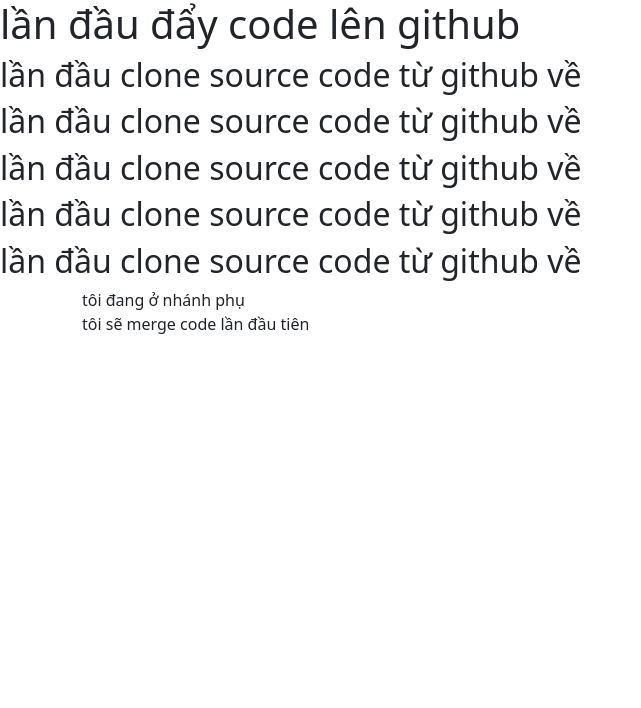
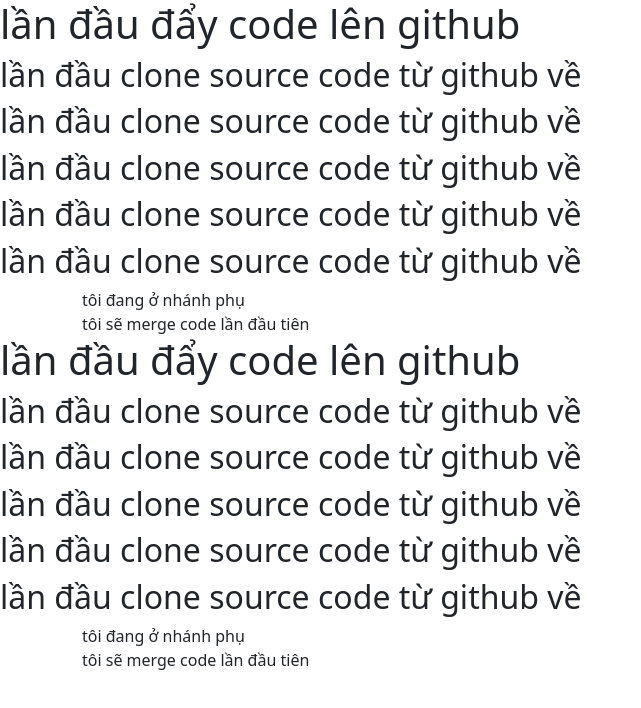
Before and after one commit to daotienluc/BC76_DemoGit, a plain HTML site: page index.html in a window 1280 px wide. Shown: the whole page, without its empty margins (0-641 px from the left). Drawn offline with nearby package versions, Linux system fonts and the light colour scheme.

Commit message:
không nhớ commit lần thứ nhiu r nữa

```diff
--- a/index.html
+++ b/index.html
@@ -28,6 +28,14 @@
       <h2>lần đầu clone source code từ github về</h2>
       <div class="container">tôi đang ở nhánh phụ</div>
       <div class="container">tôi sẽ merge code lần đầu tiên</div>
+      <h1>lần đầu đẩy code lên github</h1>
+      <h2>lần đầu clone source code từ github về</h2>
+      <h2>lần đầu clone source code từ github về</h2>
+      <h2>lần đầu clone source code từ github về</h2>
+      <h2>lần đầu clone source code từ github về</h2>
+      <h2>lần đầu clone source code từ github về</h2>
+      <div class="container">tôi đang ở nhánh phụ</div>
+      <div class="container">tôi sẽ merge code lần đầu tiên</div>
     </header>
     <main></main>
     <footer>
```
